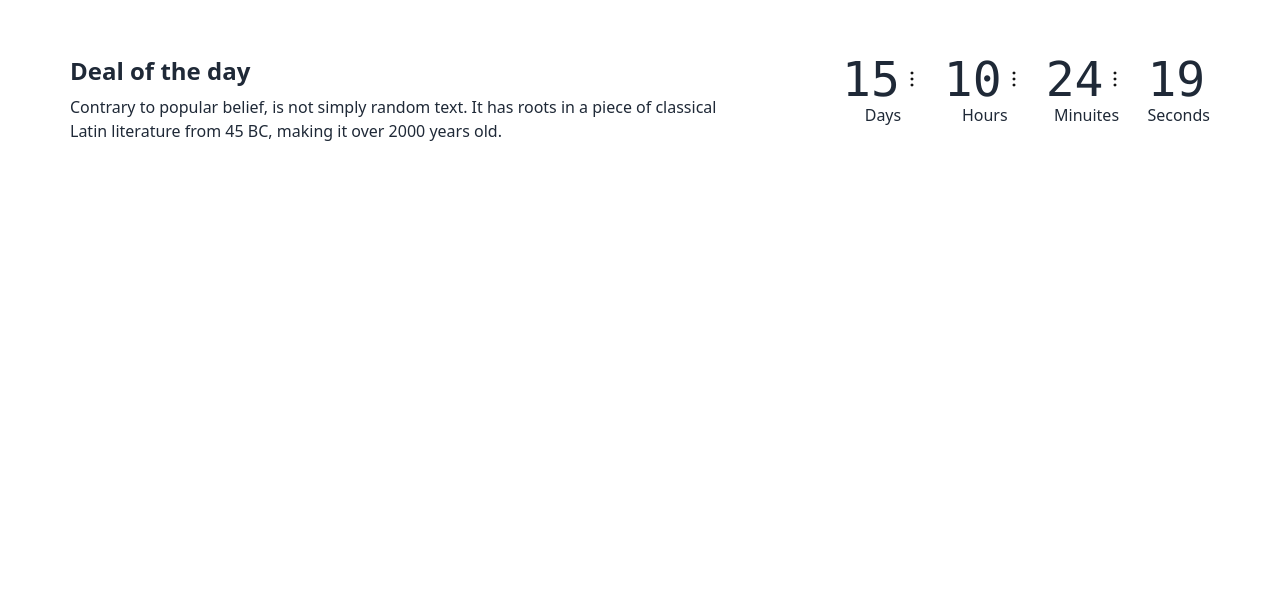
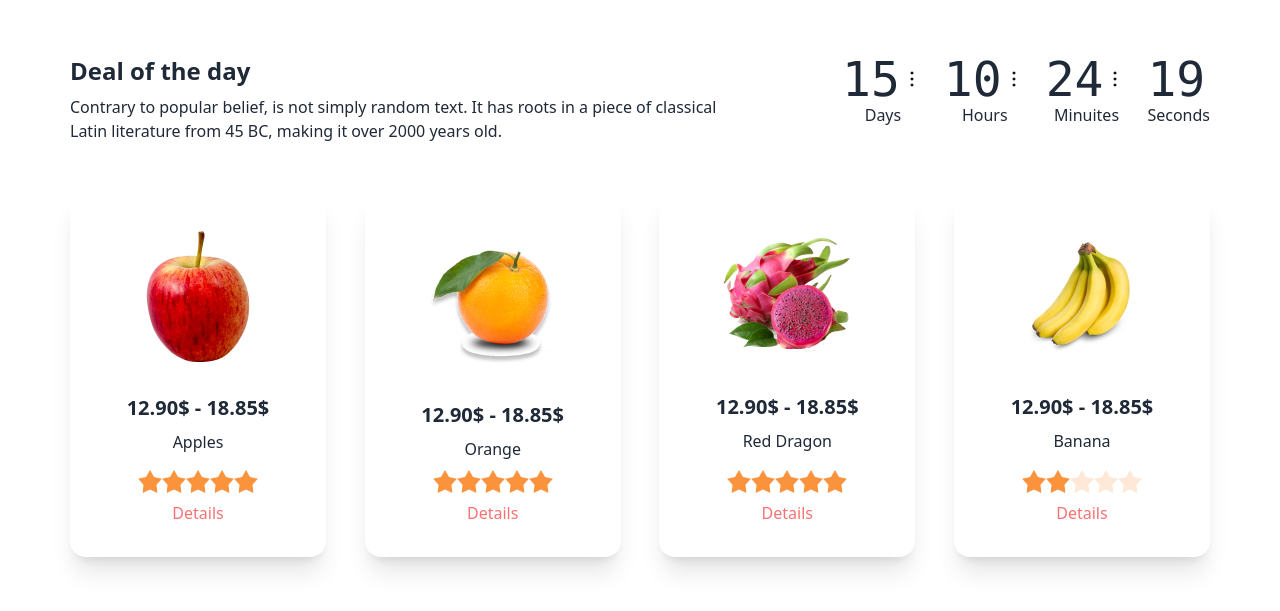
Before and after one commit to ammarcse50/fruit-brust-assignment, a plain HTML site: page index.html in a window 1280 px wide. Shown: the part 1228-1839 px from the top of the page. Before the commit the page ends 1441 px from the top, so only its background shows below. Drawn offline with nearby package versions, Linux system fonts and the light colour scheme.

Commit message:
fruit-section-done

```diff
--- a/index.html
+++ b/index.html
@@ -135,6 +135,91 @@
     </div>
    </div>
  </section>
+            <!-- End dea of the day section  -->
+           <!-- Fruits section   -->
+
+            <section class="sample-fruits mt-12">
+              <div class="fruits-part flex justify-between">
+                <div class="card w-64 bg-base-100 shadow-xl">
+                  <figure class="px-10 pt-10">
+                    <img src="./images/fruit6.png" alt="Shoes" class="rounded-xl" />
+                  </figure>
+                  <div class="card-body items-center text-center">
+                    <h2 class="card-title">12.90$ - 18.85$</h2>
+                    <p>Apples</p>
+                    <div class="rating">
+                      <input type="radio" name="rating-2" class="mask mask-star-2 bg-orange-400" />
+                      <input type="radio" name="rating-2" class="mask mask-star-2 bg-orange-400" checked />
+                      <input type="radio" name="rating-2" class="mask mask-star-2 bg-orange-400" />
+                      <input type="radio" name="rating-2" class="mask mask-star-2 bg-orange-400" />
+                      <input type="radio" name="rating-2" class="mask mask-star-2 bg-orange-400"  />
+                    </div>
+                    <div class="card-actions">
+                      <button class="text-red-400">Details</button>
+                    </div>
+                  </div>
+                </div>
+                <div class="card w-64 bg-base-100 shadow-xl">
+                  <figure class="px-10 pt-10">
+                    <img src="./images/fruit7.png" alt="Shoes" class="rounded-xl" />
+                  </figure>
+                  <div class="card-body items-center text-center">
+                    <h2 class="card-title">12.90$ - 18.85$</h2>
+                    <p>Orange</p>
+                    <div class="rating">
+  <input type="radio" name="rating-2" class="mask mask-star-2 bg-orange-400" />
+  <input type="radio" name="rating-2" class="mask mask-star-2 bg-orange-400" checked />
+  <input type="radio" name="rating-2" class="mask mask-star-2 bg-orange-400" />
+  <input type="radio" name="rating-2" class="mask mask-star-2 bg-orange-400" />
+  <input type="radio" name="rating-2" class="mask mask-star-2 bg-orange-400" />
+</div>
+                    <div class="card-actions">
+                      <button class="text-red-400">Details</button>
+                    </div>
+                  </div>
+                </div>
+                <div class="card w-64 bg-base-100 shadow-xl">
+                  <figure class="px-10 pt-10">
+                    <img src="./images/fruit8.png" alt="Shoes" class="rounded-xl" />
+                  </figure>
+                  <div class="card-body items-center text-center">
+                    <h2 class="card-title">12.90$ - 18.85$</h2>
+                    <p>Red Dragon</p>
+                    <div class="rating">
+                      <input type="radio" name="rating-2" class="mask mask-star-2 bg-orange-400" />
+                      <input type="radio" name="rating-2" class="mask mask-star-2 bg-orange-400" checked />
+                      <input type="radio" name="rating-2" class="mask mask-star-2 bg-orange-400" />
+                      <input type="radio" name="rating-2" class="mask mask-star-2 bg-orange-400" />
+                      <input type="radio" name="rating-2" class="mask mask-star-2 bg-orange-400" />
+                    </div>
+                    <div class="card-actions">
+                      <button class="text-red-400">Details</button>
+                    </div>
+                  </div>
+                </div>
+                <div class="card w-64 bg-base-100 shadow-xl">
+                  <figure class="px-10 pt-10">
+                    <img src="./images/fruit9.png" alt="Shoes" class="rounded-xl" />
+                  </figure>
+                  <div class="card-body items-center text-center">
+                    <h2 class="card-title">12.90$ - 18.85$</h2>
+                    <p>Banana</p>
+                    <div class="rating">
+                      <input type="radio" name="rating-2" class="mask mask-star-2 bg-orange-400" />
+                      <input type="radio" name="rating-2" class="mask mask-star-2 bg-orange-400" checked />
+                      <input type="radio" name="rating-2" class="mask mask-star-2 bg-orange-400" />
+                      <input type="radio" name="rating-2" class="mask mask-star-2 bg-orange-400" />
+                      <input type="radio" name="rating-2" class="mask mask-star-2 bg-orange-400" />
+                    </div>
+                    <div class="card-actions">
+                      <button class="text-red-400">Details</button>
+                    </div>
+                  </div>
+                </div>
+              </div>
+              <div class="show-all-btn">
+              </div>
+            </section>
     </main>
     <!-- footer  -->
     <!-- js files  -->
```
